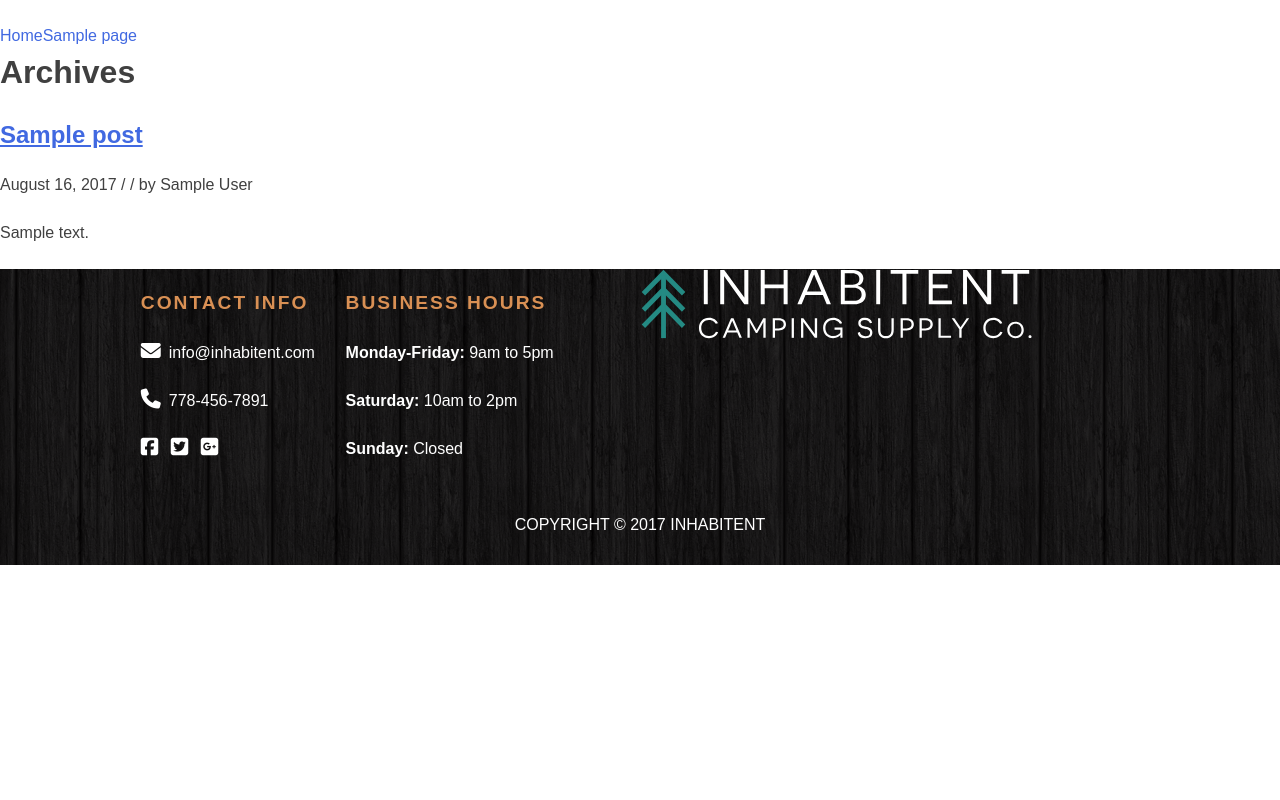
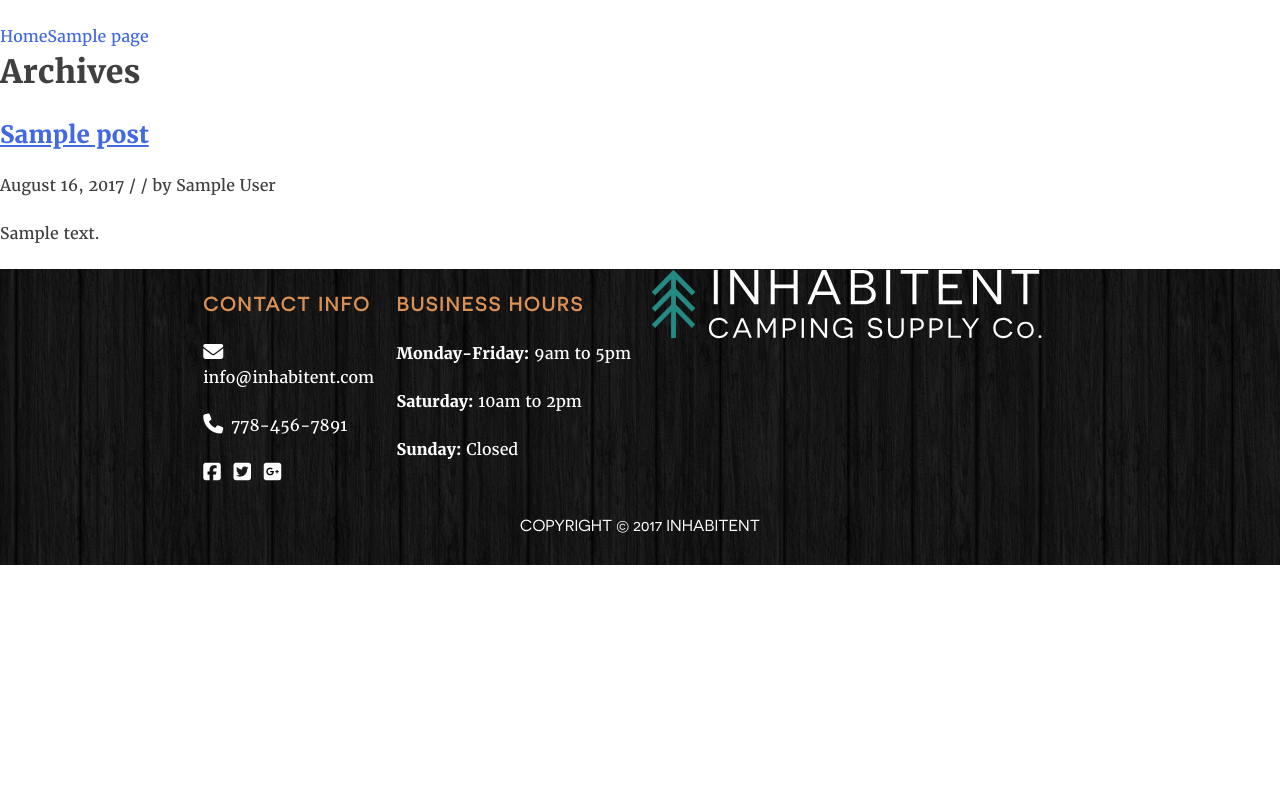
Before and after one commit to DHilscher/Inhabitent, a WordPress theme: template themes/inhabitent/home.php in a window 1280 px wide. Run offline with PHP 8.4 and a stand-in for WordPress, Linux system fonts and the light colour scheme; the site name, menu and one post (Sample post) are stand-ins, and other content is empty; some libraries are stand-ins or nearby versions.

Commit message:
fonts fixed

```diff
--- a/themes/inhabitent/inc/extras.php
+++ b/themes/inhabitent/inc/extras.php
@@ -69,6 +69,6 @@ add_action( 'wp_enqueue_scripts', 'inhabitent_dynamic_css' );
 // Replaces the excerpt "Read More" text by a link
 function new_excerpt_more($more) {
        global $post;
-	return '<a class="moretag" href="'. get_permalink($post->ID) . '"> Read More...</a>';
+	return '<a class="moretag" href="'. get_permalink($post->ID) . '"> Read More</a>';
 }
 add_filter('excerpt_more', 'new_excerpt_more');
--- a/themes/inhabitent/sass/_elements.scss
+++ b/themes/inhabitent/sass/_elements.scss
@@ -7,7 +7,6 @@ html {
 	@include font-size(1);
 	width: 100vw;
 	height: 100vh;
-	font-family: ‘Merriweather’, Georgia, serif;
 }
 
 *,
--- a/themes/inhabitent/sass/_fonts.scss
+++ b/themes/inhabitent/sass/_fonts.scss
@@ -2,93 +2,93 @@
 # Embedded Fonts
 --------------------------------------------------------------*/
 @font-face {
-  font-family: 'Merriweather-Bold';
-  src: url('Merriweather-Bold.eot');
-  src: url('Merriweather-Bold.woff2') format('woff2'),
-       url('Merriweather-Bold.woff') format('woff'),
-       url('Merriweather-Bold.ttf') format('truetype'),
-       url('Merriweather-Bold.svg#Merriweather-Bold') format('svg'),
-       url('Merriweather-Bold.eot?#iefix') format('embedded-opentype');
+  font-family: 'Merriweather';
+  src: url('../../fonts/Merriweather-Bold.eot');
+  src: url('../../fonts/Merriweather-Bold.woff2') format('woff2'),
+       url('../../fonts/Merriweather-Bold.woff') format('woff'),
+       url('../../fonts/Merriweather-Bold.ttf') format('truetype'),
+       url('../../fonts/Merriweather-Bold.svg#Merriweather-Bold') format('svg'),
+       url('../../fonts/Merriweather-Bold.eot?#iefix') format('embedded-opentype');
+  font-weight: bold;
+  font-style: normal;
+}
+
+@font-face {
+  font-family: 'Merriweather';
+  src: url('../../fonts/Merriweather-BoldIt.eot');
+  src: url('../../fonts/Merriweather-BoldIt.woff2') format('woff2'),
+       url('../../fonts/Merriweather-BoldIt.eot?#iefix') format('embedded-opentype');
+  font-weight: bold;
+  font-style: italic;
+}
+
+@font-face {
+  font-family: 'Merriweather';
+  src: url('../../fonts/Merriweather-BoldItalic.woff') format('woff'),
+       url('../../fonts/Merriweather-BoldItalic.ttf') format('truetype'),
+       url('../../fonts/Merriweather-BoldItalic.svg#Merriweather-BoldItalic') format('svg');
+  font-weight: bold;
+  font-style: italic;
+}
+
+@font-face {
+  font-family: 'Merriweather';
+  src: url('../../fonts/Merriweather-Italic.eot');
+  src: url('../../fonts/Merriweather-Italic.woff2') format('woff2'),
+       url('../../fonts/Merriweather-Italic.woff') format('woff'),
+       url('../../fonts/Merriweather-Italic.ttf') format('truetype'),
+       url('../../fonts/Merriweather-Italic.svg#Merriweather-Italic') format('svg'),
+       url('../../fonts/Merriweather-Italic.eot?#iefix') format('embedded-opentype');
+  font-weight: normal;
+  font-style: italic;
+}
+
+@font-face {
+  font-family: 'Merriweather';
+  src: url('../../fonts/Merriweather Light.eot');
+  src: url('../../fonts/Merriweather Light.woff2') format('woff2'),
+       url('../../fonts/Merriweather Light.eot?#iefix') format('embedded-opentype');
+  font-weight: 100;
+  font-style: normal;
+}
+
+@font-face {
+  font-family: 'Merriweather';
+  src: url('../../fonts/MerriweatherLight.woff') format('woff'),
+       url('../../fonts/MerriweatherLight.ttf') format('truetype'),
+       url('../../fonts/MerriweatherLight.svg#MerriweatherLight') format('svg');
+  font-weight: 100;
+  font-style: normal;
+}
+
+@font-face {
+  font-family: 'Merriweather';
+  src: url('../../fonts/Merriweather-LightIt.eot');
+  src: url('../../fonts/Merriweather-LightIt.woff2') format('woff2'),
+       url('../../fonts/Merriweather-LightIt.woff') format('woff'),
+       url('../../fonts/Merriweather-LightIt.ttf') format('truetype'),
+       url('../../fonts/Merriweather-LightIt.svg#Merriweather-LightIt') format('svg'),
+       url('../../fonts/Merriweather-LightIt.eot?#iefix') format('embedded-opentype');
+  font-weight: 100;
+  font-style: italic;
+}
+
+@font-face {
+  font-family: 'Merriweather';
+  src: url('../../fonts/Merriweather-Regular.eot');
+  src: url('../../fonts/Merriweather-Regular.woff2') format('woff2'),
+       url('../../fonts/Merriweather-Regular.woff') format('woff'),
+       url('../../fonts/Merriweather-Regular.ttf') format('truetype'),
+       url('../../fonts/Merriweather-Regular.svg#Merriweather-Regular') format('svg'),
+       url('../../fonts/Merriweather-Regular.eot?#iefix') format('embedded-opentype');
   font-weight: normal;
   font-style: normal;
 }
 
 @font-face {
-  font-family: 'Merriweather-BoldIt';
-  src: url('Merriweather-BoldIt.eot');
-  src: url('Merriweather-BoldIt.woff2') format('woff2'),
-       url('Merriweather-BoldIt.eot?#iefix') format('embedded-opentype');
-  font-weight: normal;
-  font-style: normal;
-}
-
-@font-face {
-  font-family: 'Merriweather-BoldItalic';
-  src: url('Merriweather-BoldItalic.woff') format('woff'),
-       url('Merriweather-BoldItalic.ttf') format('truetype'),
-       url('Merriweather-BoldItalic.svg#Merriweather-BoldItalic') format('svg');
-  font-weight: normal;
-  font-style: normal;
-}
-
-@font-face {
-  font-family: 'Merriweather-Italic';
-  src: url('Merriweather-Italic.eot');
-  src: url('Merriweather-Italic.woff2') format('woff2'),
-       url('Merriweather-Italic.woff') format('woff'),
-       url('Merriweather-Italic.ttf') format('truetype'),
-       url('Merriweather-Italic.svg#Merriweather-Italic') format('svg'),
-       url('Merriweather-Italic.eot?#iefix') format('embedded-opentype');
-  font-weight: normal;
-  font-style: normal;
-}
-
-@font-face {
-  font-family: 'Merriweather Light';
-  src: url('Merriweather Light.eot');
-  src: url('Merriweather Light.woff2') format('woff2'),
-       url('Merriweather Light.eot?#iefix') format('embedded-opentype');
-  font-weight: normal;
-  font-style: normal;
-}
-
-@font-face {
-  font-family: 'MerriweatherLight';
-  src: url('MerriweatherLight.woff') format('woff'),
-       url('MerriweatherLight.ttf') format('truetype'),
-       url('MerriweatherLight.svg#MerriweatherLight') format('svg');
-  font-weight: normal;
-  font-style: normal;
-}
-
-@font-face {
-  font-family: 'Merriweather-LightIt';
-  src: url('Merriweather-LightIt.eot');
-  src: url('Merriweather-LightIt.woff2') format('woff2'),
-       url('Merriweather-LightIt.woff') format('woff'),
-       url('Merriweather-LightIt.ttf') format('truetype'),
-       url('Merriweather-LightIt.svg#Merriweather-LightIt') format('svg'),
-       url('Merriweather-LightIt.eot?#iefix') format('embedded-opentype');
-  font-weight: normal;
-  font-style: normal;
-}
-
-@font-face {
-  font-family: 'Merriweather-Regular';
-  src: url('Merriweather-Regular.eot');
-  src: url('Merriweather-Regular.woff2') format('woff2'),
-       url('Merriweather-Regular.woff') format('woff'),
-       url('Merriweather-Regular.ttf') format('truetype'),
-       url('Merriweather-Regular.svg#Merriweather-Regular') format('svg'),
-       url('Merriweather-Regular.eot?#iefix') format('embedded-opentype');
-  font-weight: normal;
-  font-style: normal;
-}
-
-@font-face {
-    font-family: 'Novecentosanswide-Normal';
-    src: url('Novecentosanswide-Normal-webfont.woff2') format('woff2'),
-         url('Novecentosanswide-Normal-webfont.woff') format('woff');
+    font-family: 'Novecento';
+    src: url('../../fonts/Novecento.woff2') format('woff2'),
+         url('../../fonts/Novecento.woff') format('woff');
     font-weight: normal;
     font-style: normal;
 
--- a/themes/inhabitent/sass/_footer.scss
+++ b/themes/inhabitent/sass/_footer.scss
@@ -4,6 +4,9 @@
     color: #fff;
     .footer-container{
         display: flex;
+        width: 1120px;
+        margin-left: auto;
+        margin-right: auto;
         .footer-logo {
             flex-basis: 50%;
         }
@@ -23,7 +26,7 @@
             color: #d99054;
             text-transform: uppercase;
             font-size: 19.2px;
-            font-family: Novecento Sans Web,sans-serif;
+            font-family: Novecento,sans-serif;
             font-weight: bold;
             letter-spacing: 2px;
         }
@@ -39,7 +42,7 @@
         }
     }
     .copyright {
-        font-family: Novecento Sans Web,sans-serif;
+        font-family: Novecento,sans-serif;
         text-align: center;
         text-transform: uppercase;
         padding: 28px 0;
--- a/themes/inhabitent/sass/_variables.scss
+++ b/themes/inhabitent/sass/_variables.scss
@@ -21,7 +21,7 @@ $color__link-hover: midnightblue;
 
 // Typography
 
-$font__main: sans-serif;
+$font__main: Merriweather, Georgia, serif;
 $font__code: Monaco, Consolas, "Andale Mono", "DejaVu Sans Mono", monospace;
 $font__pre: "Courier 10 Pitch", Courier, monospace;
 $font__line-height-body: 1.5;
--- a/themes/inhabitent/style.css
+++ b/themes/inhabitent/style.css
@@ -1,4 +1,3 @@
-@charset "UTF-8";
 /*!
 Theme Name: RED Starter Theme
 Theme URI: http://underscores.me/
@@ -223,6 +222,66 @@ th {
 /*--------------------------------------------------------------
 # Embedded Fonts
 --------------------------------------------------------------*/
+@font-face {
+  font-family: 'Merriweather';
+  src: url("../../fonts/Merriweather-Bold.eot");
+  src: url("../../fonts/Merriweather-Bold.woff2") format("woff2"), url("../../fonts/Merriweather-Bold.woff") format("woff"), url("../../fonts/Merriweather-Bold.ttf") format("truetype"), url("../../fonts/Merriweather-Bold.svg#Merriweather-Bold") format("svg"), url("../../fonts/Merriweather-Bold.eot?#iefix") format("embedded-opentype");
+  font-weight: bold;
+  font-style: normal; }
+
+@font-face {
+  font-family: 'Merriweather';
+  src: url("../../fonts/Merriweather-BoldIt.eot");
+  src: url("../../fonts/Merriweather-BoldIt.woff2") format("woff2"), url("../../fonts/Merriweather-BoldIt.eot?#iefix") format("embedded-opentype");
+  font-weight: bold;
+  font-style: italic; }
+
+@font-face {
+  font-family: 'Merriweather';
+  src: url("../../fonts/Merriweather-BoldItalic.woff") format("woff"), url("../../fonts/Merriweather-BoldItalic.ttf") format("truetype"), url("../../fonts/Merriweather-BoldItalic.svg#Merriweather-BoldItalic") format("svg");
+  font-weight: bold;
+  font-style: italic; }
+
+@font-face {
+  font-family: 'Merriweather';
+  src: url("../../fonts/Merriweather-Italic.eot");
+  src: url("../../fonts/Merriweather-Italic.woff2") format("woff2"), url("../../fonts/Merriweather-Italic.woff") format("woff"), url("../../fonts/Merriweather-Italic.ttf") format("truetype"), url("../../fonts/Merriweather-Italic.svg#Merriweather-Italic") format("svg"), url("../../fonts/Merriweather-Italic.eot?#iefix") format("embedded-opentype");
+  font-weight: normal;
+  font-style: italic; }
+
+@font-face {
+  font-family: 'Merriweather';
+  src: url("../../fonts/Merriweather Light.eot");
+  src: url("../../fonts/Merriweather Light.woff2") format("woff2"), url("../../fonts/Merriweather Light.eot?#iefix") format("embedded-opentype");
+  font-weight: 100;
+  font-style: normal; }
+
+@font-face {
+  font-family: 'Merriweather';
+  src: url("../../fonts/MerriweatherLight.woff") format("woff"), url("../../fonts/MerriweatherLight.ttf") format("truetype"), url("../../fonts/MerriweatherLight.svg#MerriweatherLight") format("svg");
+  font-weight: 100;
+  font-style: normal; }
+
+@font-face {
+  font-family: 'Merriweather';
+  src: url("../../fonts/Merriweather-LightIt.eot");
+  src: url("../../fonts/Merriweather-LightIt.woff2") format("woff2"), url("../../fonts/Merriweather-LightIt.woff") format("woff"), url("../../fonts/Merriweather-LightIt.ttf") format("truetype"), url("../../fonts/Merriweather-LightIt.svg#Merriweather-LightIt") format("svg"), url("../../fonts/Merriweather-LightIt.eot?#iefix") format("embedded-opentype");
+  font-weight: 100;
+  font-style: italic; }
+
+@font-face {
+  font-family: 'Merriweather';
+  src: url("../../fonts/Merriweather-Regular.eot");
+  src: url("../../fonts/Merriweather-Regular.woff2") format("woff2"), url("../../fonts/Merriweather-Regular.woff") format("woff"), url("../../fonts/Merriweather-Regular.ttf") format("truetype"), url("../../fonts/Merriweather-Regular.svg#Merriweather-Regular") format("svg"), url("../../fonts/Merriweather-Regular.eot?#iefix") format("embedded-opentype");
+  font-weight: normal;
+  font-style: normal; }
+
+@font-face {
+  font-family: 'Novecento';
+  src: url("../../fonts/Novecento.woff2") format("woff2"), url("../../fonts/Novecento.woff") format("woff");
+  font-weight: normal;
+  font-style: normal; }
+
 /*--------------------------------------------------------------
 # Typography
 --------------------------------------------------------------*/
@@ -232,7 +291,7 @@ input,
 select,
 textarea {
   color: #404040;
-  font-family: sans-serif;
+  font-family: Merriweather, Georgia, serif;
   font-size: 16px;
   font-size: 1rem;
   line-height: 1.5; }
@@ -289,8 +348,7 @@ html {
   font-size: 16px;
   font-size: 1rem;
   width: 100vw;
-  height: 100vh;
-  font-family: ‘Merriweather’, Georgia, serif; }
+  height: 100vh; }
 
 *,
 *:before,
@@ -601,7 +659,10 @@ a {
   color: #fff; }
   .site-footer .footer-container {
     display: -ms-flexbox;
-    display: flex; }
+    display: flex;
+    width: 1120px;
+    margin-left: auto;
+    margin-right: auto; }
     .site-footer .footer-container .footer-logo {
       -ms-flex-preferred-size: 50%;
           flex-basis: 50%; }
@@ -620,7 +681,7 @@ a {
       color: #d99054;
       text-transform: uppercase;
       font-size: 19.2px;
-      font-family: Novecento Sans Web,sans-serif;
+      font-family: Novecento,sans-serif;
       font-weight: bold;
       letter-spacing: 2px; }
     .site-footer .footer-container .day-of-week {
@@ -631,7 +692,7 @@ a {
     .site-footer .footer-container a:hover {
       text-decoration: underline; }
   .site-footer .copyright {
-    font-family: Novecento Sans Web,sans-serif;
+    font-family: Novecento,sans-serif;
     text-align: center;
     text-transform: uppercase;
     padding: 28px 0; }
```
Also changed, not shown: themes/inhabitent/build/css/style.min.css, 1 other file.
